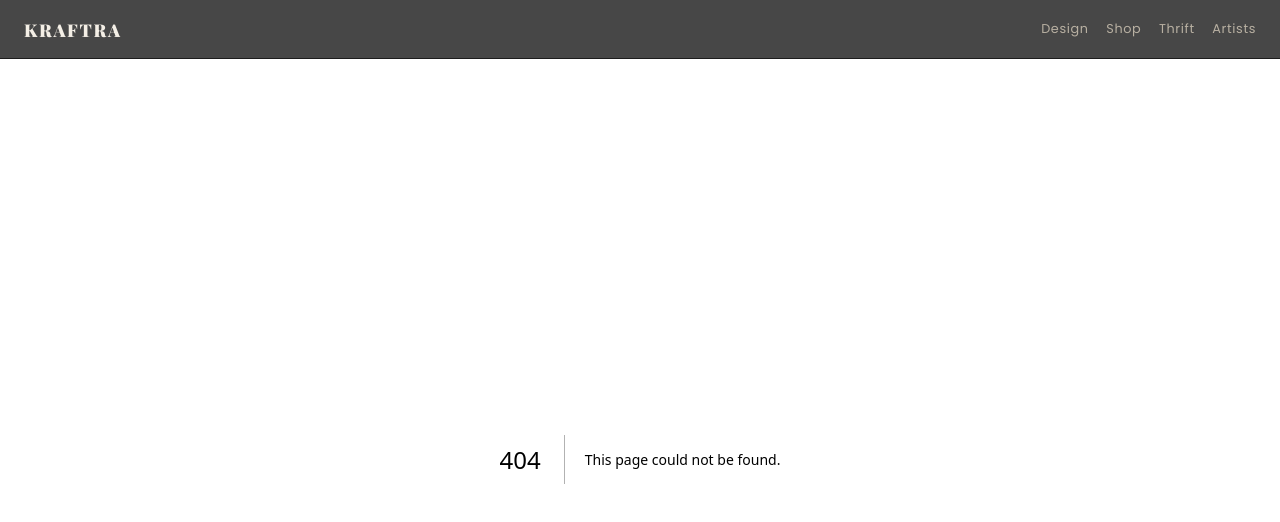
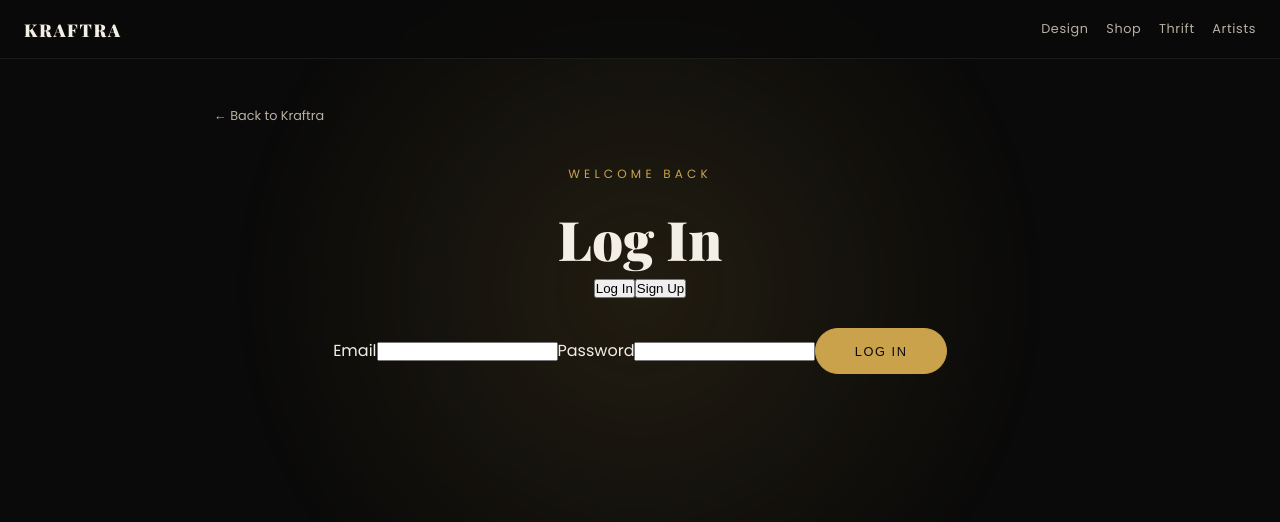
Before and after one commit to darkking200607-dev/Kraftra-v03, a Next.js app: page /login in a window 1280 px wide. Before the commit this address had no page. Shown: the top 522 px of the page. Built offline with nearby package versions, Linux system fonts and the light colour scheme; no server answers.

Commit message:
Create page.js

```diff
--- /dev/null
+++ b/app/login/page.js
@@ -0,0 +1,100 @@
+"use client";
+
+import Link from "next/link";
+import { useState } from "react";
+import { useRouter } from "next/navigation";
+import { supabase } from "../supabaseClient";
+
+export default function Login() {
+  const router = useRouter();
+  const [mode, setMode] = useState("login");
+  const [email, setEmail] = useState("");
+  const [password, setPassword] = useState("");
+  const [loading, setLoading] = useState(false);
+  const [error, setError] = useState("");
+  const [message, setMessage] = useState("");
+
+  const handleSubmit = async (e) => {
+    e.preventDefault();
+    setError("");
+    setMessage("");
+    setLoading(true);
+
+    if (mode === "login") {
+      const { error } = await supabase.auth.signInWithPassword({ email, password });
+      setLoading(false);
+      if (error) {
+        setError(error.message);
+      } else {
+        router.push("/");
+      }
+    } else {
+      const { data, error } = await supabase.auth.signUp({ email, password });
+      setLoading(false);
+      if (error) {
+        setError(error.message);
+      } else if (data.session) {
+        router.push("/");
+      } else {
+        setMessage("Check your email to confirm your account, then log in.");
+      }
+    }
+  };
+
+  return (
+    <main className="main">
+      <div className="glow-bg" />
+      <section className="page-hero">
+        <Link href="/" className="back-link">← Back to Kraftra</Link>
+        <span className="eyebrow">{mode === "login" ? "welcome back" : "join kraftra"}</span>
+        <h1 className="page-title">{mode === "login" ? "Log In" : "Create Account"}</h1>
+
+        <div className="auth-toggle">
+          <button
+            type="button"
+            className={mode === "login" ? "active" : ""}
+            onClick={() => { setMode("login"); setError(""); setMessage(""); }}
+          >
+            Log In
+          </button>
+          <button
+            type="button"
+            className={mode === "signup" ? "active" : ""}
+            onClick={() => { setMode("signup"); setError(""); setMessage(""); }}
+          >
+            Sign Up
+          </button>
+        </div>
+
+        <form className="auth-form" onSubmit={handleSubmit}>
+          <label>
+            Email
+            <input
+              type="email"
+              value={email}
+              onChange={(e) => setEmail(e.target.value)}
+              required
+            />
+          </label>
+          <label>
+            Password
+            <input
+              type="password"
+              value={password}
+              onChange={(e) => setPassword(e.target.value)}
+              minLength={6}
+              required
+            />
+          </label>
+
+          {error && <p className="auth-error">{error}</p>}
+          {message && <p className="auth-message">{message}</p>}
+
+          <button type="submit" className="cta cta-solid auth-submit" disabled={loading}>
+            {loading ? "Please wait…" : mode === "login" ? "Log In" : "Create Account"}
+          </button>
+        </form>
+      </section>
+    </main>
+  );
+                }
```
